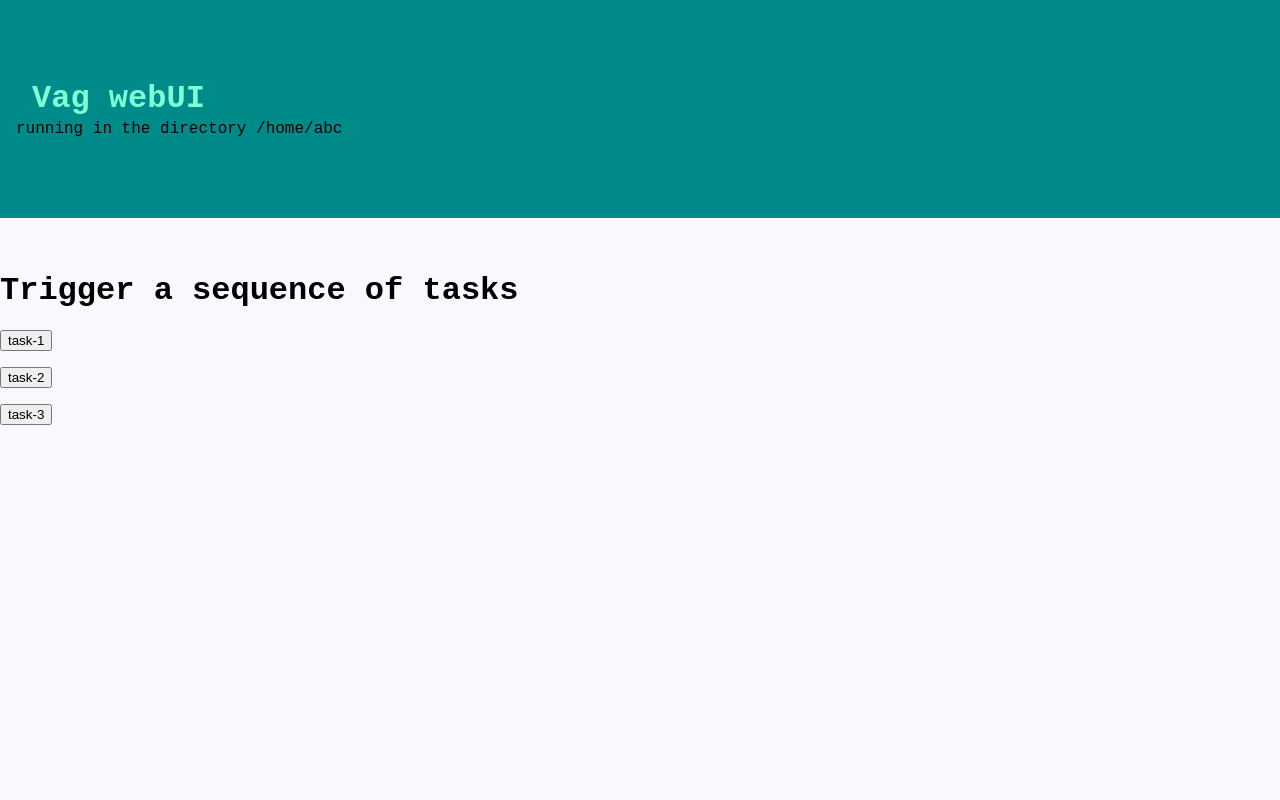
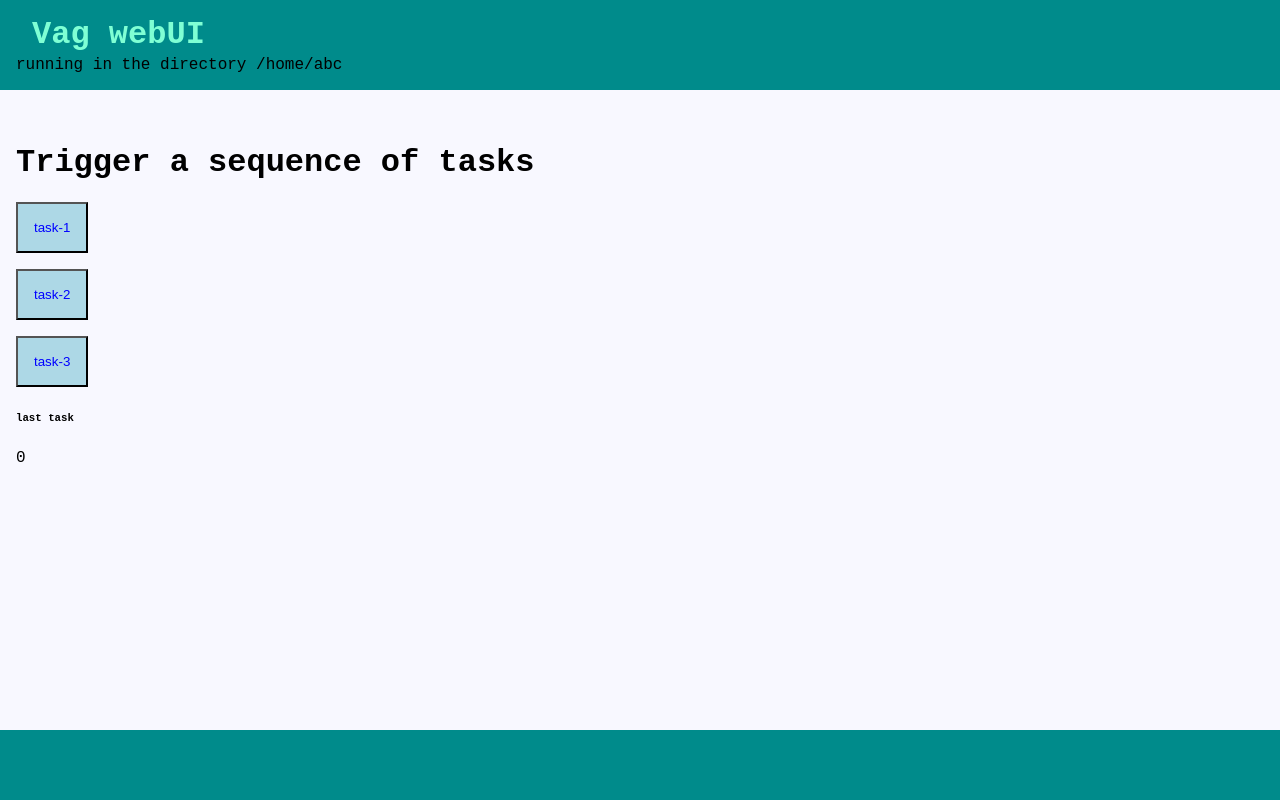
Before and after one commit to charlyoleg2/vag, a SvelteKit app in the folder pkg/vag_ui/: page / in a window 1280 px wide. Shown: the top 800 px of the page. Built offline with nearby package versions, Linux system fonts and the light colour scheme.

Commit message:
buttons with something

```diff
--- a/pkg/vag_ui/src/routes/+layout.svelte
+++ b/pkg/vag_ui/src/routes/+layout.svelte
@@ -41,8 +41,6 @@ npm package:
 	}
 	header {
 		margin: 1rem;
-		margin-top: 5rem;
-		margin-bottom: 5rem;
 	}
 	h1 {
 		color: aquamarine;
@@ -52,6 +50,7 @@ npm package:
 	main {
 		background-color: GhostWhite;
 		min-height: 70vh;
+		padding: 1rem;
 		padding-top: 2rem;
 		padding-bottom: 3rem;
 	}
--- a/pkg/vag_ui/src/routes/+page.svelte
+++ b/pkg/vag_ui/src/routes/+page.svelte
@@ -1,4 +1,24 @@
+<script lang="ts">
+	//import { base } from '$app/paths';
+
+	let lastTask = '0';
+	function doTask(tid: number) {
+		lastTask = `task-${tid}`;
+	}
+</script>
+
 <h1>Trigger a sequence of tasks</h1>
-<p><button>task-1</button></p>
-<p><button>task-2</button></p>
-<p><button>task-3</button></p>
+<p><button on:click={() => doTask(1)}>task-1</button></p>
+<p><button on:click={() => doTask(2)}>task-2</button></p>
+<p><button on:click={() => doTask(3)}>task-3</button></p>
+
+<h6>last task</h6>
+<p>{lastTask}</p>
+
+<style lang="scss">
+	button {
+		padding: 1rem;
+		background-color: lightBlue;
+		color: blue;
+	}
+</style>
```
